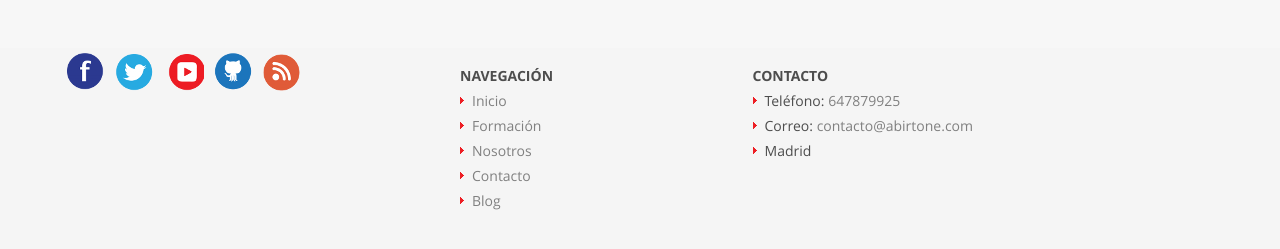
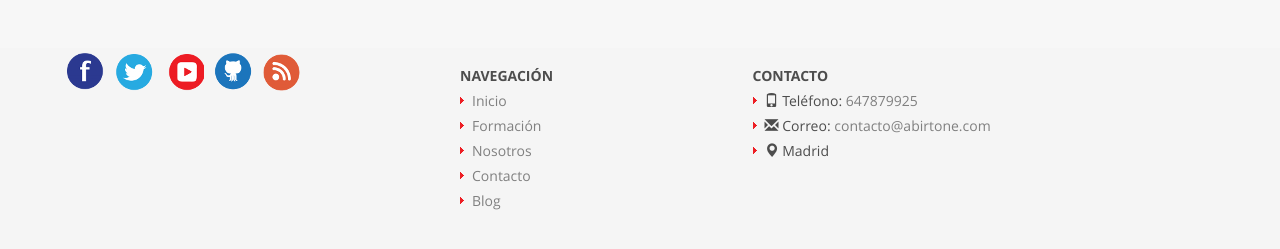
Before and after one commit to abirtone/abirtone.github.io, a Jekyll site: the page built from index.html, in a window 1280 px wide and 1089 px high. Shown: the part 782-1031 px from the top of the window. Built offline with Jekyll 4.4.1, drawn with Linux system fonts in a browser that asks for light colours.

```diff
--- a/_includes/footer.html
+++ b/_includes/footer.html
@@ -24,9 +24,9 @@
             <article class="col-xs-12 col-sm-5">
                 <h5>Contacto</h5>
                 <ul class="list-unstyled list-1">
-                    <li id="_ksi82">Teléfono: <a href="#"></a></li>
+                    <li id="_ksi82"><i class="glyphicon glyphicon-phone"></i>Teléfono: <a href="#"></a></li>
                     <li id="9971yhhs">Email: <a href="#">asdfas</a></li>
-                    <li>Madrid</li>
+                    <li><i class="glyphicon glyphicon-map-marker"></i> Madrid</li>
                 </ul>
             </article>
         </div>
@@ -39,24 +39,30 @@
 <!--<script src="https://ajax.googleapis.com/ajax/libs/jquery/1.11.2/jquery.min.js"></script>-->
 <script src="/static/js/jquery.min.js"></script>
 <script src="/static/js/bootstrap.min.js"></script>
+<script src="/static/js/tooltip.js"></script>
 <!--<script src="/static/js/docs.min.js"></script>-->
 <!-- IE10 viewport hack for Surface/desktop Windows 8 bug -->
 <script src="/static/js/ie10-viewport-bug-workaround.js"></script>
 <script type="text/javascript">
 
     $(document).ready(function() {
+        // Enable tooltip
+        jQuery('[data-toggle="tooltip"]').tooltip().click(function(e) {
+            jQuery(this).tooltip('toggle');
+        });
+
         var val2 = "ac" + String.fromCharCode(116) + "o";
         var vai20 = "con" + String.fromCharCode(116);
         var emailHost = "abir" + String.fromCharCode(116) + "one." + "com";
         var arroba = String.fromCharCode(64)
         var contact = vai20 + val2 + arroba + emailHost;
-        var mskoo_ = "Correo: <a href=\"mailto:" + contact + "\" >" + contact + "</a>";
+        var mskoo_ = "<i class=\"glyphicon glyphicon-envelope\"></i> Correo: <a href=\"mailto:" + contact + "\" >" + contact + "</a>";
         $("#9971yhhs").html(mskoo_);
 
         var k91 = "647" + "8";
         var _K9919 = "79" + "925";
         var _ji1iiii = k91 + _K9919;
-        var mskoo_ = "Teléfono: <a href=\"te" + "l:" + _ji1iiii + "\" >" + _ji1iiii + "</a>";
+        var mskoo_ = "<i class=\"glyphicon glyphicon-phone\"></i> Teléfono: <a href=\"te" + "l:" + _ji1iiii + "\" >" + _ji1iiii + "</a>";
         $('#_ksi82').html(mskoo_);
 
     {% case page.active_tab %}
```
